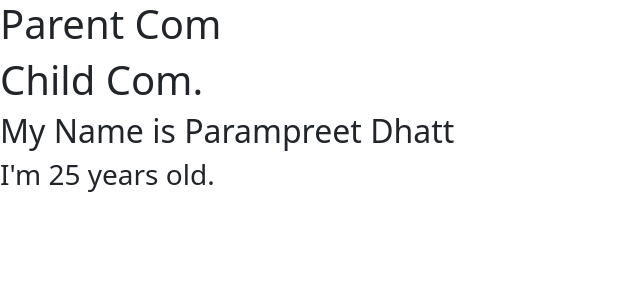
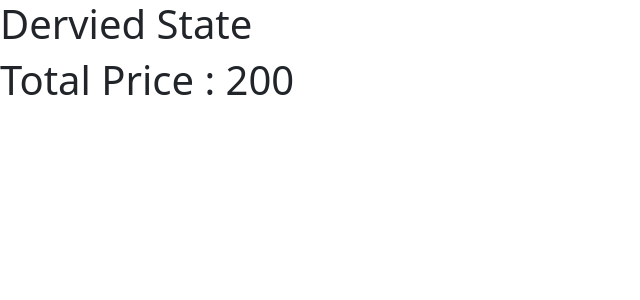
Before and after one commit to parampreet727-hash/React, a React (Vite) app: page / in a window 1280 px wide. Shown: the top 300 px of the page, without its empty margins (0-640 px from the left). Built offline with nearby package versions, Linux system fonts and the light colour scheme.

Commit message:
DerviedState

```diff
--- a/src/App.jsx
+++ b/src/App.jsx
@@ -1,5 +1,6 @@
 import React from "react";
-import ReactPropsChildern from "./component/ReactPropsChildern";
+import DerviedState from "./component/DerviedState";
+// import ReactPropsChildern from "./component/ReactPropsChildern";
 // import ObjectUseState from "./component/ObjectUseState";
 // import UseMemo from "./component/UseMemo";
 // import ReactMemo from "./component/ReactMemo";
@@ -31,7 +32,8 @@ export default function App() {
       {/* <ReactMemo/> */}
       {/* <UseMemo/> */}
       {/* <ObjectUseState/> */}
-      <ReactPropsChildern/>
+      {/* <ReactPropsChildern/> */}
+      <DerviedState quantity={4} price={50} />
     </>
   );
 }
--- /dev/null
+++ b/src/component/DerviedState.jsx
@@ -0,0 +1,13 @@
+import React, { useMemo } from "react";
+
+export default function DerviedState({ quantity, price }) {
+  const totalPrice = useMemo(() => {
+    return quantity * price;
+  }, [quantity, price]);
+  return (
+    <div>
+        <h1>Dervied State</h1>
+      <h1>Total Price : {totalPrice}</h1>
+    </div>
+  );
+}
--- a/src/component/ReactPropsChildern.jsx
+++ b/src/component/ReactPropsChildern.jsx
@@ -1,11 +1,10 @@
 import React from "react";
 
-function ReactChild({name, age}) {
+function ReactChild( {children} ) {
   return (
     <div>
-      <h1>Child Com.</h1>
-      <h2>My Name is {name}</h2>
-      <h3>I'm {age} years old.</h3>
+      <h1>Children Com</h1>
+      {children}
     </div>
   );
 }
@@ -14,7 +13,9 @@ export default function ReactPropsChildern() {
   return (
     <div>
       <h1>Parent Com</h1>
-      <ReactChild name="Parampreet Dhatt" age={25} />
+      <ReactChild>
+        <p>Children Component</p>
+      </ReactChild>
     </div>
   );
 }
```
